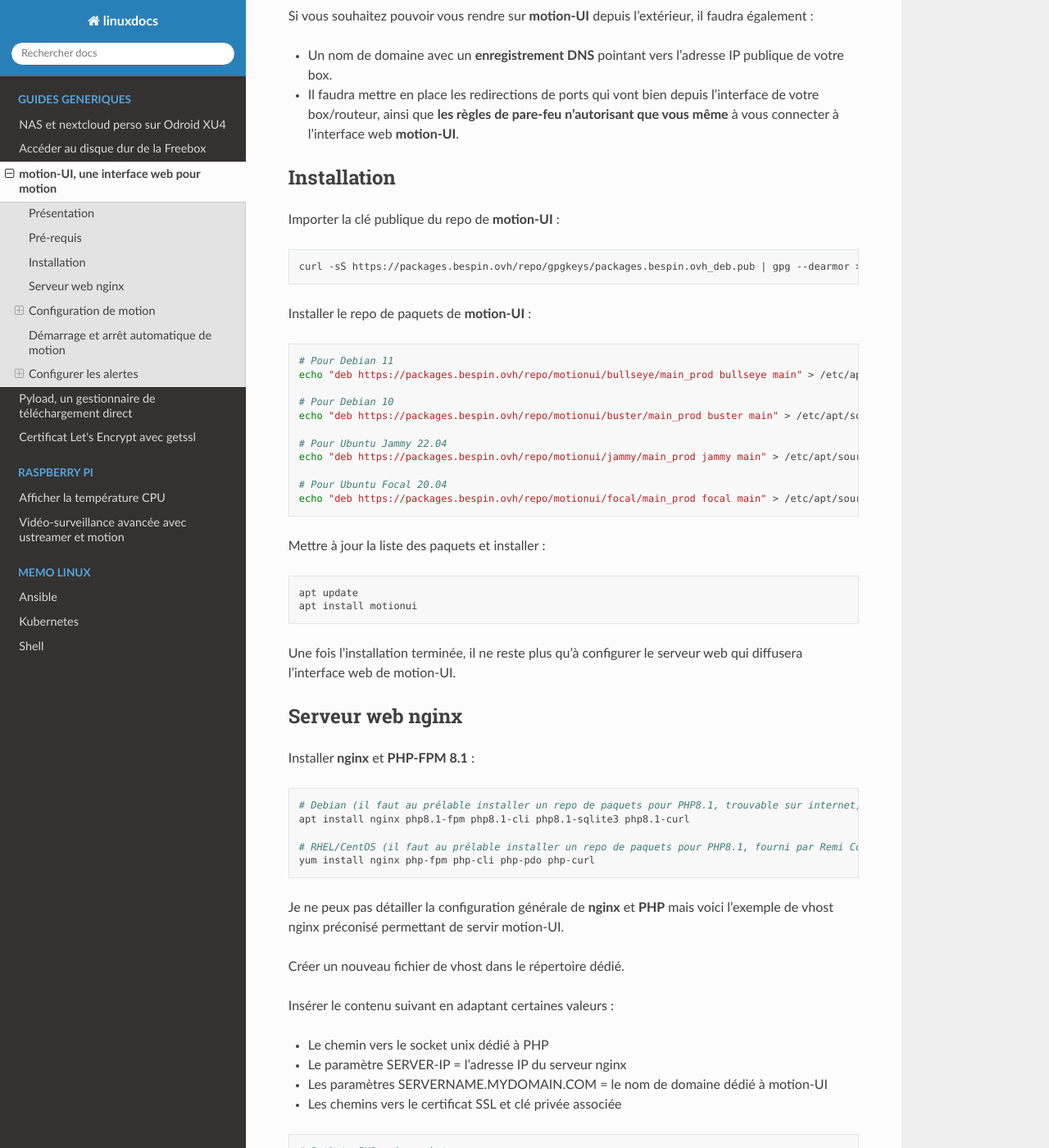
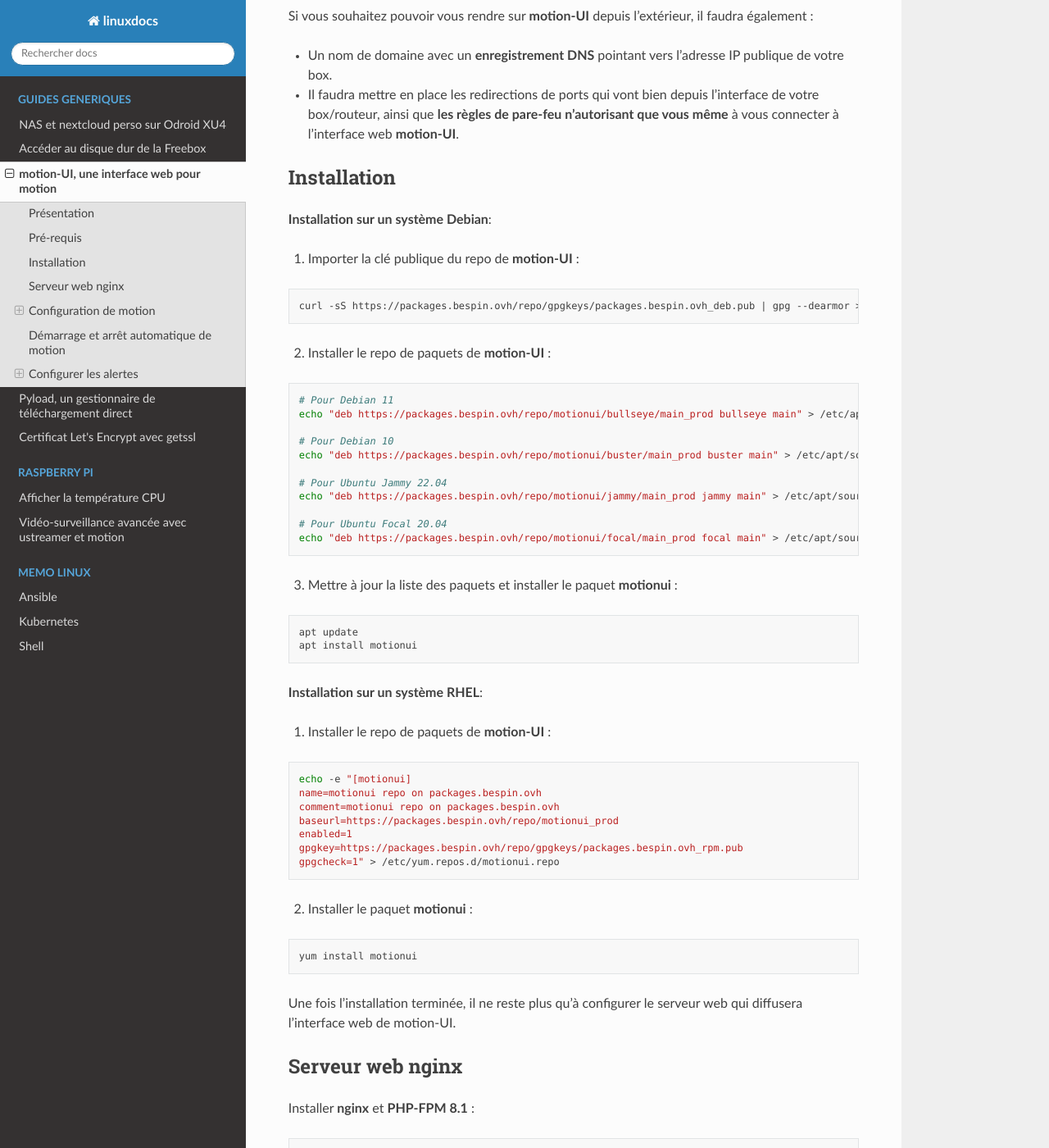
Before and after one commit to lbr38/documentation, a Sphinx documentation site: the page built from docs/source/guides/motionui.rst, in a window 1280 px wide and 1400 px high, scrolled down 1512 px. Shown: the whole window at 82% size. Built offline with Sphinx 7.4.7 and the Read the Docs theme 2.0.0, drawn with Linux system fonts in a browser that asks for light colours; comment, search, counter and statistics services are not loaded.

Commit message:
Update docs

```diff
--- a/docs/source/guides/motionui.rst
+++ b/docs/source/guides/motionui.rst
@@ -72,13 +72,15 @@
 Installation
 ------------
 
-Importer la clé publique du repo de **motion-UI** :
+**Installation sur un système Debian**:
+
+1. Importer la clé publique du repo de **motion-UI** :
 
 ..  code-block:: shell
 
     curl -sS https://packages.bespin.ovh/repo/gpgkeys/packages.bespin.ovh_deb.pub | gpg --dearmor > /etc/apt/trusted.gpg.d/packages.bespin.ovh_deb.gpg
 
-Installer le repo de paquets de **motion-UI** :
+2. Installer le repo de paquets de **motion-UI** :
 
 ..  code-block:: shell
 
@@ -94,12 +96,34 @@
     # Pour Ubuntu Focal 20.04
     echo "deb https://packages.bespin.ovh/repo/motionui/focal/main_prod focal main" > /etc/apt/sources.list.d/motionui.list
 
-Mettre à jour la liste des paquets et installer :
+3. Mettre à jour la liste des paquets et installer le paquet **motionui** :
 
 ..  code-block:: shell
 
     apt update
     apt install motionui
+
+
+**Installation sur un système RHEL**:
+
+1. Installer le repo de paquets de **motion-UI** :
+
+..  code-block:: shell
+
+    echo -e "[motionui]
+    name=motionui repo on packages.bespin.ovh
+    comment=motionui repo on packages.bespin.ovh
+    baseurl=https://packages.bespin.ovh/repo/motionui_prod
+    enabled=1
+    gpgkey=https://packages.bespin.ovh/repo/gpgkeys/packages.bespin.ovh_rpm.pub
+    gpgcheck=1" > /etc/yum.repos.d/motionui.repo
+
+2. Installer le paquet **motionui** :
+
+..  code-block:: shell
+
+    yum install motionui
+
 
 Une fois l'installation terminée, il ne reste plus qu'à configurer le serveur web qui diffusera l'interface web de motion-UI.
 
```
